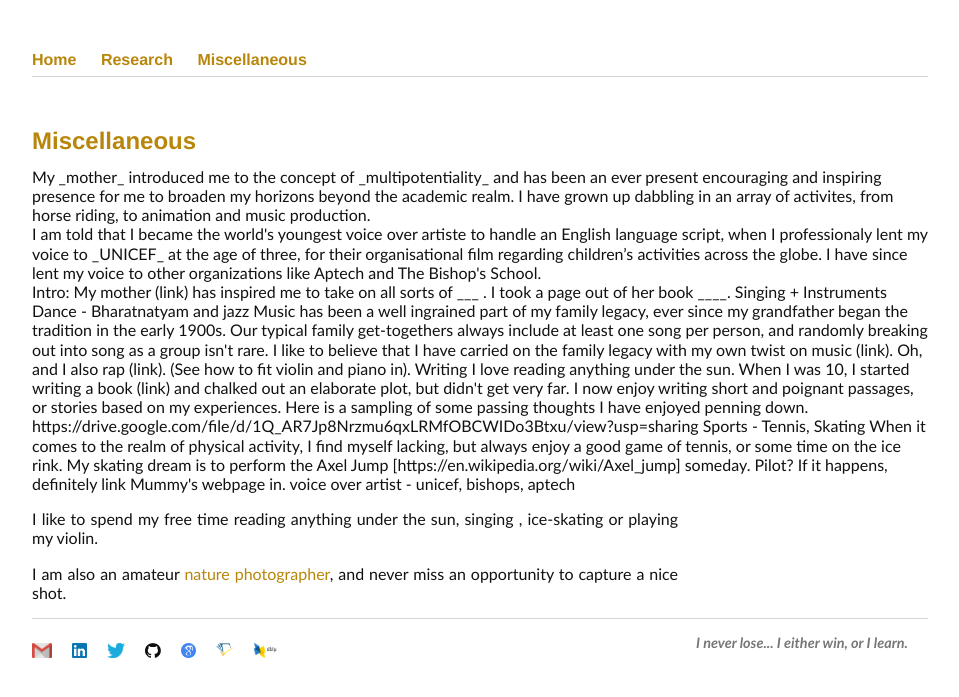
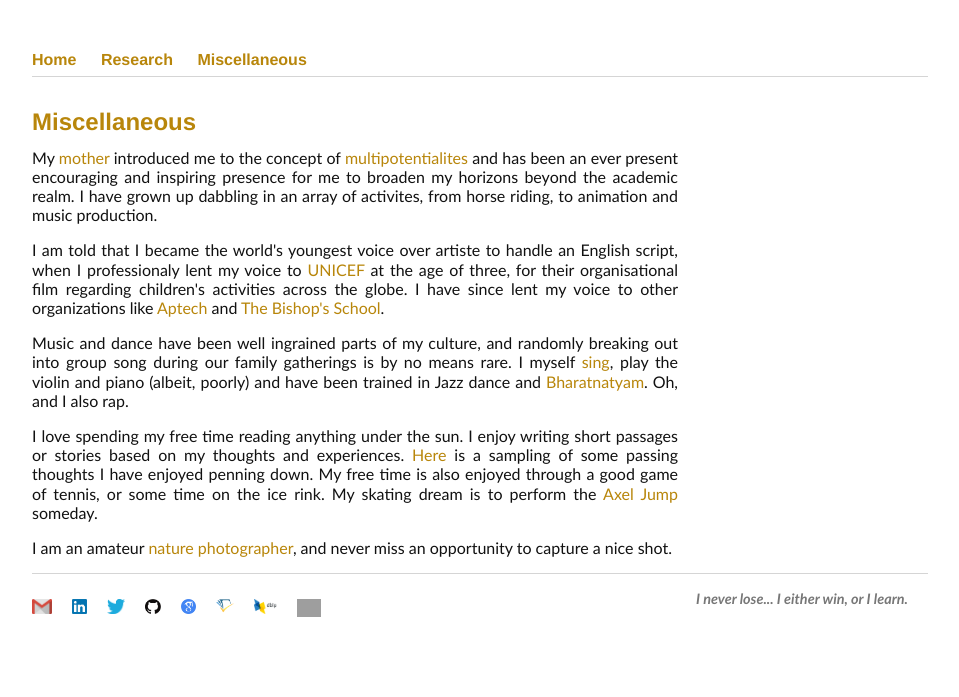
Before and after one commit to Uppaal/Uppaal.github.io, a Jekyll site: the page built from misc.html, in a window 1280 px wide. Shown: the top 697 px of the page, without its empty margins (160-1119 px from the left). Built offline with Jekyll 4.4.1, drawn with Linux system fonts in a browser that asks for light colours; grey boxes are pictures that could not be loaded.

Commit message:
New content, updated links.

```diff
--- a/_layouts/default.html
+++ b/_layouts/default.html
@@ -28,6 +28,7 @@
 				<li style="float:left"><a href="https://scholar.google.co.in/citations?user=nx3vmEkAAAAJ&hl=en&oi=ao"><img alt="Google Scholar" src="../images/google-scholar-logo.png" height="15"/></a></li>
 				<li style="float:left"><a href="https://www.semanticscholar.org/author/Rheeya-Uppaal/114693523"><img alt="Semantic Scholar" src="../images/semantic-scholar-logo.png" height="15"/></a></li>
 				<li style="float:left"><a href="https://dblp.uni-trier.de/pid/241/5394.htm"><img alt="DBLP" src="../images/dblp-logo.png" height="15"/></a></li>
+				<li style="float:left"><a href="https://www.youtube.com/channel/UC0HewpyoDEpQKWMAdkXiGRw"><img alt="YouTube" src="../images/youtube-logo.png" height="18"/></a></li>
 				<li style="float:right"><i>I never lose... I either win, or I learn.</i></li>
 			</ul>
 			</footer>
--- a/misc.html
+++ b/misc.html
@@ -3,39 +3,25 @@ layout: default
 title: Miscellaneous
 ---
 
-
 <div class="blurb">
-	<br>
 	<h1>{{ page.title }}</h1>
 
-	My _mother_ introduced me to the concept of _multipotentiality_ and has been an ever present encouraging and inspiring presence for me to broaden my horizons beyond the academic realm. I have grown up dabbling in an array of activites, from horse riding, to animation and music production.
-<br>
+	<p>My <a href="https://www.kuiljeituppaal.com/">mother</a> introduced me to the concept of <a href="https://en.wikipedia.org/wiki/Multipotentiality">multipotentialites</a> and has been an ever present encouraging and inspiring presence for me to broaden my horizons beyond the academic realm.
+		I have grown up dabbling in an array of activites, from horse riding, to animation and music production.</p>
 
-I am told that I became the world's youngest voice over artiste  to handle an English language script, when I professionaly lent my voice to _UNICEF_ at the age of three, for their organisational film regarding children’s activities across the globe. I have since lent my voice to other organizations like Aptech and The Bishop's School.
+<!--	Pilot?-->
 
-	<br>
-	Intro: My mother (link) has inspired me to take on all sorts of ___ <right from horse riding to animation and music production>. I took a page out of her book ____.
+	<p>I am told that I became the world's youngest voice over artiste to handle an English script, when I professionaly lent my voice to <a href="https://www.unicef.org/">UNICEF</a> at the age of three, for their organisational film regarding children&apos;s activities across the globe.
+		I have since lent my voice to other organizations like <a href="https://en.wikipedia.org/wiki/Aptech">Aptech</a> and <a href="https://en.wikipedia.org/wiki/The_Bishop%27s_School_%28Pune%29">The Bishop's School</a>.</p>
 
-Singing + Instruments
-Dance - Bharatnatyam and jazz
-Music has been a well ingrained part of my family legacy, ever since my grandfather began the tradition in the early 1900s. Our typical family get-togethers always include at least one song per person, and randomly breaking out into song as a group isn't rare. I like to believe that I have carried on the family legacy with my own twist on music (link). Oh, and I also rap (link). (See how to fit violin and piano in).
+	<p>Music and dance have been well ingrained parts of my culture, and randomly breaking out into group song during our family gatherings is by no means rare.
+		I myself <a href="https://www.youtube.com/channel/UC0HewpyoDEpQKWMAdkXiGRw">sing</a>, play the violin and piano (albeit, poorly)
+		and have been trained in Jazz dance and <a href="https://en.wikipedia.org/wiki/Bharatanatyam">Bharatnatyam</a>.
+		Oh, and I also rap. </p>
 
-Writing
-I love reading anything under the sun. When I was 10, I started writing a book (link) and chalked out an elaborate plot, but didn't get very far. I now enjoy writing short and poignant passages, or stories based on my experiences. Here is a sampling of some passing thoughts I have enjoyed penning down.
-https://drive.google.com/file/d/1Q_AR7Jp8Nrzmu6qxLRMfOBCWIDo3Btxu/view?usp=sharing
+	<p>I love spending my free time reading anything under the sun. I enjoy writing short passages or stories based on my thoughts and experiences. <a href="https://drive.google.com/file/d/1Q_AR7Jp8Nrzmu6qxLRMfOBCWIDo3Btxu/view?usp=sharing">Here</a> is a sampling of some passing thoughts I have enjoyed penning down.
+	My free time is also enjoyed through a good game of tennis, or some time on the ice rink. My skating dream is to perform the <a href="https://en.wikipedia.org/wiki/Axel_jump">Axel Jump</a> someday.</p>
 
-Sports - Tennis, Skating
-When it comes to the realm of physical activity, I find myself lacking, but always enjoy a good game of tennis, or some time on the ice rink. My skating dream is to perform the Axel Jump [https://en.wikipedia.org/wiki/Axel_jump] someday.
-
-Pilot? If it happens, definitely link Mummy's webpage in.
-
-voice over artist - unicef, bishops, aptech
-
-
-
-
-	<p>I like to spend my free time reading anything under the sun, singing , ice-skating or playing my violin.</p>
-
-	<p>I am also an amateur <a href="https://photos.app.goo.gl/PiG41MpMXXncb9Gb8">nature photographer</a>, and never miss an opportunity to capture a nice shot.</p>
+	<p>I am an amateur <a href="https://photos.app.goo.gl/PiG41MpMXXncb9Gb8">nature photographer</a>, and never miss an opportunity to capture a nice shot.</p>
 
 </div>
```
